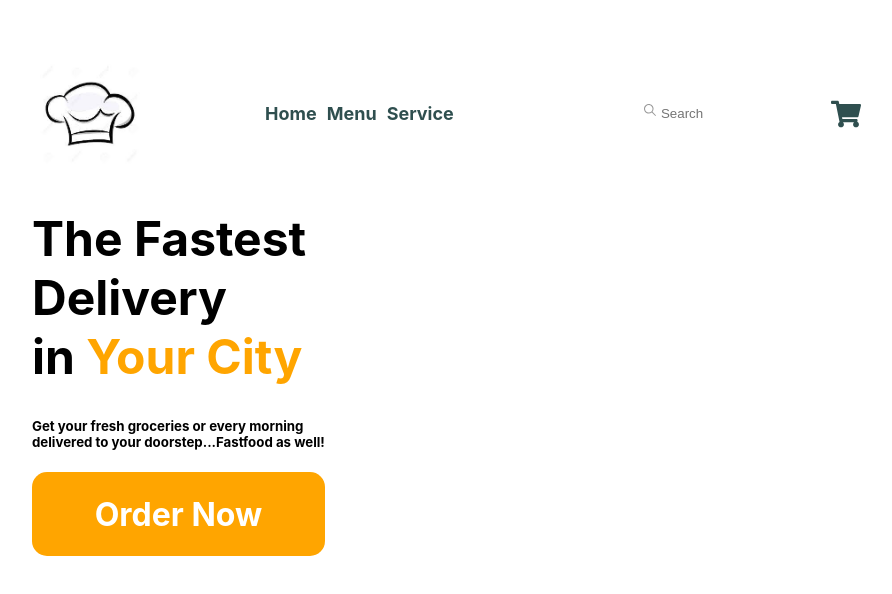
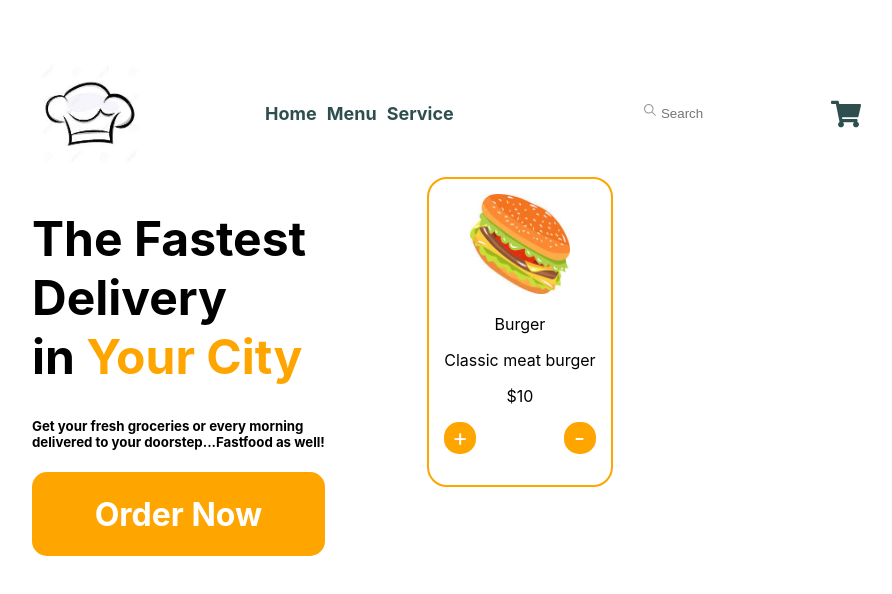
Before and after one commit to SamAbdallah/Backyard-Bowls, a React (Create React App) app in the folder client-side/: page / in a window 1280 px wide. Shown: the top 594 px of the page, without its empty margins (224-1116 px from the left). Built offline with nearby package versions, Linux system fonts and the light colour scheme.

Commit message:
fixing stylings

```diff
--- a/client-side/src/components/Body.css
+++ b/client-side/src/components/Body.css
@@ -10,6 +10,9 @@
     text-align: left;
     font-size: xxx-large;
 
+}
+#firstPart{
+    margin-right: 10%;
 }
 
 #subtitle{
@@ -31,3 +34,34 @@ color: white;
     display: flex;
     flex-direction: row;
 }
+#item img{
+    width: 100px;
+    height: 100px;
+}
+#item{
+    background-color:white;
+    text-align: center;
+    border: 2px solid orange;
+    border-radius: 20px;
+    padding: 15px;
+
+
+}
+#buttonsContainer{
+    display: flex;
+    flex-direction: row;
+    justify-content: space-between;
+}
+
+.addRemove{
+    display: flex;
+    align-items: center;
+    justify-content: center;
+    font-size: x-large;
+    background-color: orange;
+    border-radius: 15px;
+    padding: 6px;
+    height: 20px;
+    width: 20px;
+    color: white;
+}
--- a/client-side/src/components/Body.jsx
+++ b/client-side/src/components/Body.jsx
@@ -1,10 +1,10 @@
 import React from 'react'
 import './Body.css'
-
+import burger from "../rescources/burger.jfif"
 function Body() {
   return (
     <div className='container'>
-      <div>
+      <div id='firstPart'>
        <h1 id='title'>The Fastest <br/>Delivery  <br/> in <span id="orange">Your City</span></h1>
        <h5 id='subtitle'>Get your fresh groceries or every morning <br/> delivered to your doorstep...Fastfood as well!</h5>
        <div id='orderButton'><h1>Order Now</h1></div>
@@ -12,8 +12,12 @@ function Body() {
 
       <div className='itemsTop'>
         <div id='itemRow'>
-          <div>
-
+          <div id='item'>
+            <img src={burger} alt=''/>
+            <p>Burger</p>
+            <p>Classic meat burger</p>
+            <p>$10</p>
+            <p id='buttonsContainer'><span className='addRemove'>+</span>&nbsp;<span className='addRemove'>-</span></p>
           </div>
 
         </div>
```
Also changed, not shown: client-side/src/rescources/burger.jfif (added), client-side/src/rescources/burger.png (added).
